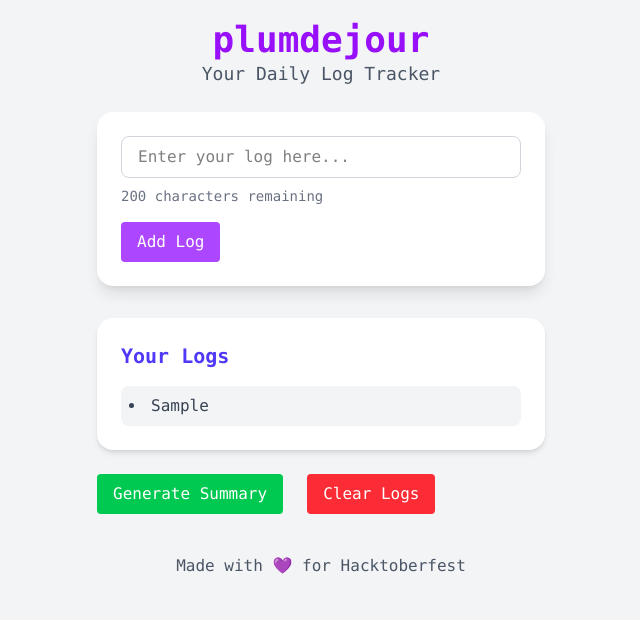
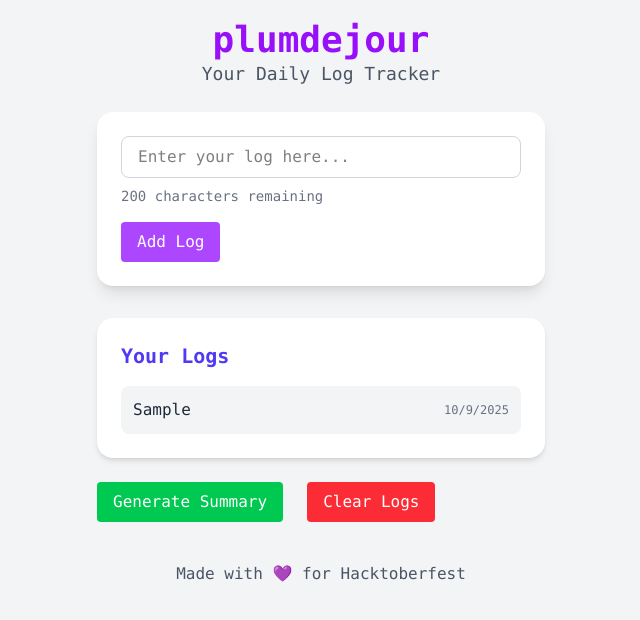
Before and after one commit to vatsark9/plumdejour, a React (Vite) app: page / in a window 1280 px wide. Both pictures are taken after typing "Sample" into the empty fields and a click on the button "Add Log". Shown: the top 620 px of the page, without its empty margins (319-959 px from the left). Built offline with nearby package versions, Linux system fonts and the light colour scheme.

Commit message:
Date added successfully

```diff
--- a/src/App.jsx
+++ b/src/App.jsx
@@ -1,4 +1,3 @@
-
 import { useState, useEffect } from "react";
 import Header from "./components/Header";
 import LogInput from "./components/LogInput";
@@ -30,14 +29,19 @@ function App() {
 
   const addLog = () => {
     if (input.trim()) {
-      setLogs([...logs, input]);
+      const newLog = {
+        text: input,
+        date: new Date().toLocaleDateString(),
+        timestamp: new Date().toISOString(),
+      };
+      setLogs([...logs, newLog]);
       setInput("");
     }
   };
 
   const generateSummary = () => {
     if (logs.length > 0) {
-      setSummary(logs.join(". ") + ".");
+      setSummary(logs.map((log) => log.text).join(". ") + ".");
     } else {
       setSummary("No logs for today.");
     }
@@ -52,7 +56,12 @@ function App() {
   return (
     <div className="min-h-screen bg-gray-100 flex flex-col items-center p-5 font-mono">
       <Header />
-      <LogInput maxChars={maxChars} input={input} setInput={setInput} addLog={addLog} />
+      <LogInput
+        maxChars={maxChars}
+        input={input}
+        setInput={setInput}
+        addLog={addLog}
+      />
       <LogList logs={logs} />
       <div className="w-full max-w-md mt-6">
         <div className="flex gap-4">
--- a/src/components/LogList.jsx
+++ b/src/components/LogList.jsx
@@ -5,8 +5,13 @@ function LogList({ logs }) {
       {logs.length > 0 ? (
         <ul className="list-disc list-inside space-y-2 text-gray-700">
           {logs.map((log, index) => (
-            <li key={index} className="bg-gray-100 p-2 rounded-lg">
-              {log}
+            <li key={index} className="bg-gray-100 p-3 rounded-lg flex justify-between items-center">
+              <span className="text-gray-800">
+                {typeof log === "string" ? log : log.text}
+              </span>
+              {typeof log === "object" && log.date && (
+                <span className="text-xs text-gray-500 ml-2 flex-shrink-0">{log.date}</span>
+              )}
             </li>
           ))}
         </ul>
```
